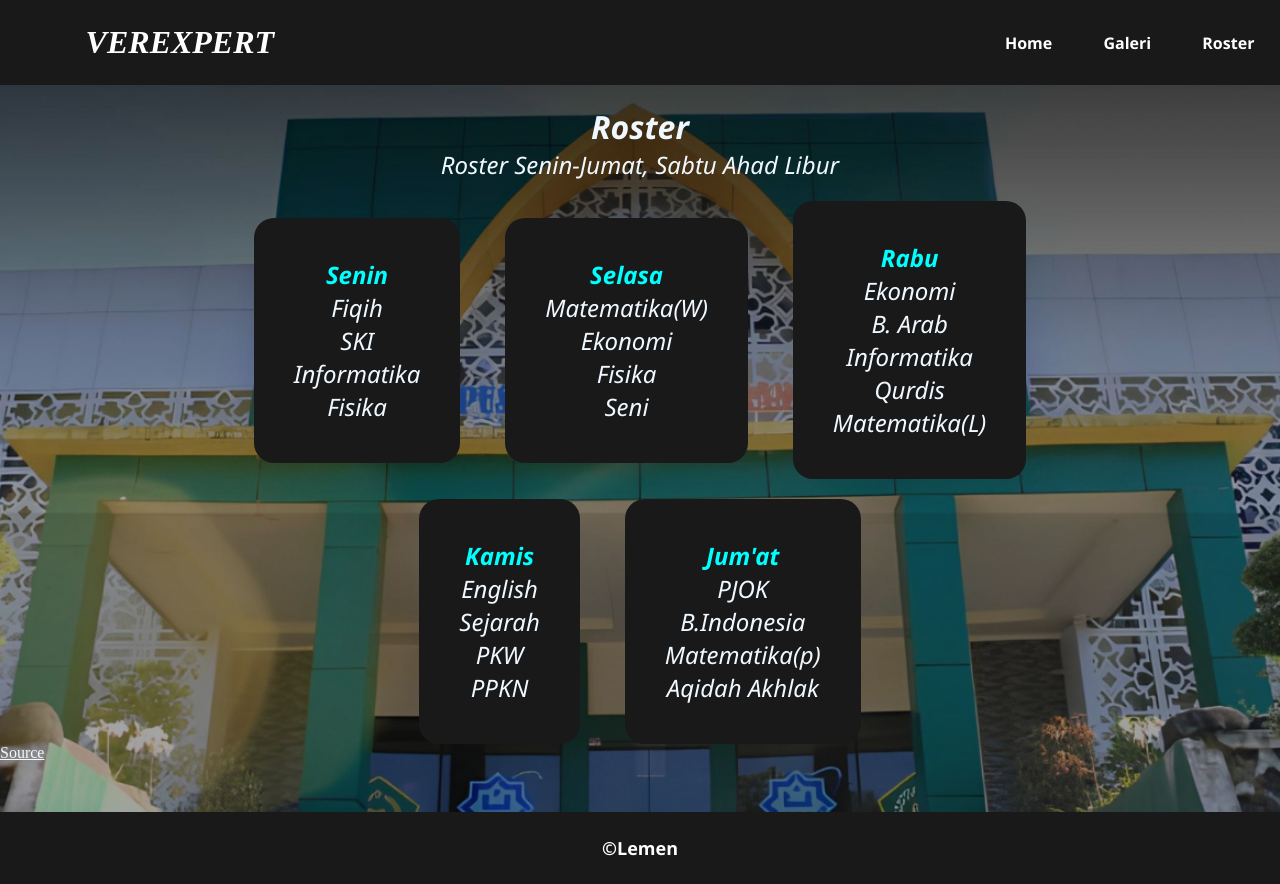
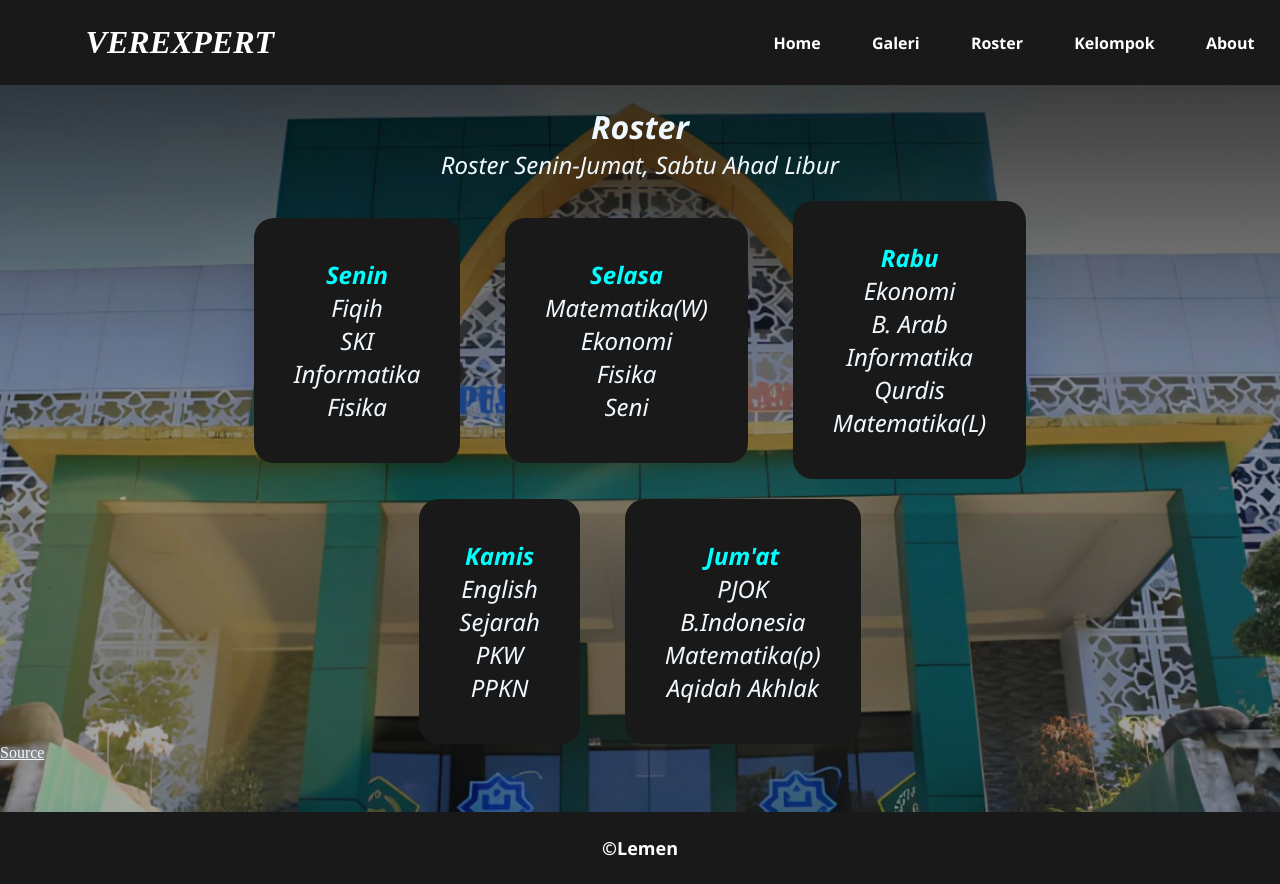
Before and after one commit to Nur-beginner/Verexpert, a plain HTML site: page InfoTugas.html in a window 1280 px wide. Drawn offline with Linux system fonts and the light colour scheme.

Commit message:
Update InfoTugas.html

```diff
--- a/InfoTugas.html
+++ b/InfoTugas.html
@@ -14,6 +14,8 @@
             <li><a href="index.html" class="link">Home</a></li>
             <li><a href="Galeri.html" class="link">Galeri</a></li>
             <li><a href="InfoTugas.html" class="link">Roster</a></li>
+            <li><a href="Pengacak kelompok.html" class="link">Kelompok</a></li>
+            <li><a href="passw.html" class="link">About</a></li>
           </ul>
           <div class="hamburger">
             <span class="bar"></span>
```
